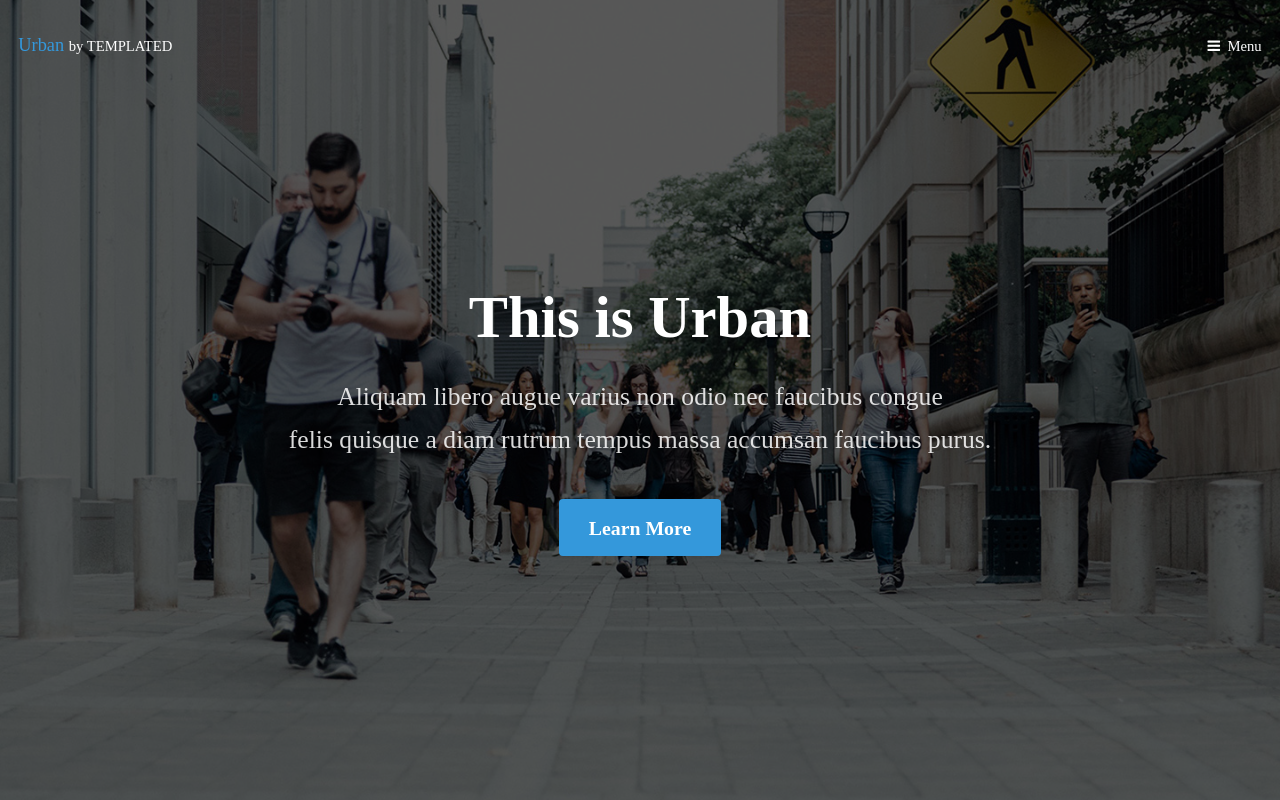
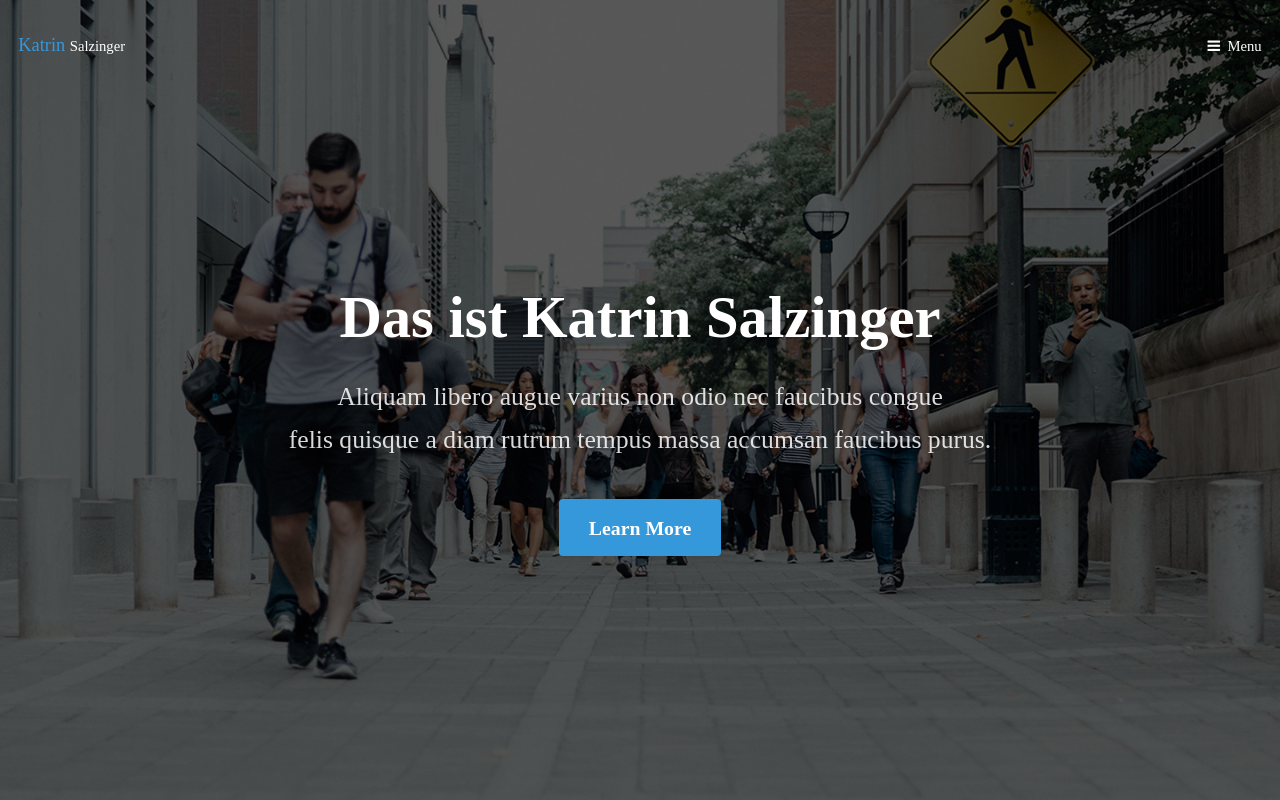
Before and after one commit to katrinsalzinger/katrinsalzinger.github.io, a plain HTML site: page index.html in a window 1280 px wide. Shown: the top 800 px of the page. Drawn offline with Linux system fonts and the light colour scheme; a web font is replaced by a local one.

Commit message:
Update title

```diff
--- a/index.html
+++ b/index.html
@@ -6,7 +6,7 @@
 -->
 <html>
 	<head>
-		<title>Urban by TEMPLATED</title>
+		<title>Katrin Salzinger</title>
 		<meta charset="utf-8" />
 		<meta name="viewport" content="width=device-width, initial-scale=1" />
 		<link rel="stylesheet" href="assets/css/main.css" />
@@ -15,7 +15,7 @@
 
 		<!-- Header -->
 			<header id="header" class="alt">
-				<div class="logo"><a href="index.html">Urban <span>by TEMPLATED</span></a></div>
+				<div class="logo"><a href="index.html">Katrin <span>Salzinger</span></a></div>
 				<a href="#menu">Menu</a>
 			</header>
 
@@ -32,7 +32,7 @@
 			<section id="banner">
 				<div class="inner">
 					<header>
-						<h1>This is Urban</h1>
+						<h1>Das ist Katrin Salzinger</h1>
 						<p>Aliquam libero augue varius non odio nec faucibus congue<br />felis quisque a diam rutrum tempus massa accumsan faucibus purus.</p>
 					</header>
 					<a href="#main" class="button big scrolly">Learn More</a>
```
